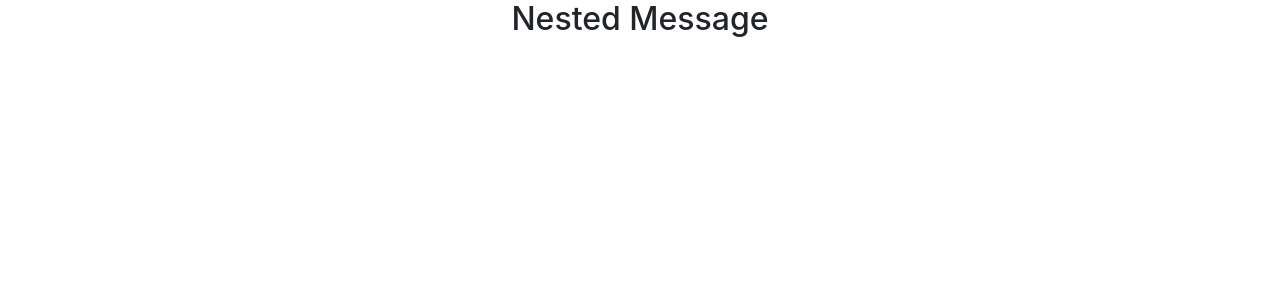
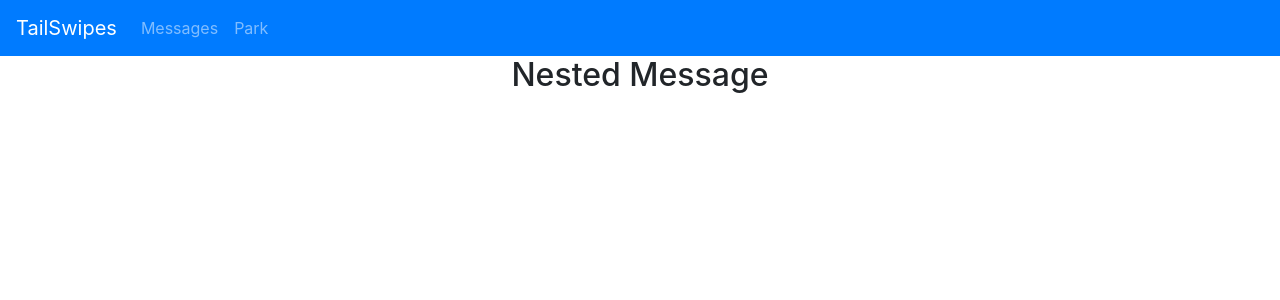
Before and after one commit to glennanj1/tail-swipes, a React (Create React App) app: page /messages/1 in a window 1280 px wide. Shown: the top 300 px of the page. Built offline with nearby package versions, Linux system fonts and the light colour scheme; what google-maps-react would draw is missing.

Commit message:
fixed loading state and added nav to user messages

```diff
--- a/src/containers/ProfileContainer.js
+++ b/src/containers/ProfileContainer.js
@@ -36,7 +36,7 @@ class ProfileContainer extends React.Component {
 const mapStateToProps = state => {
     return {
       data: state.profiles.profiles,
-      loading: state.loading
+      loading: state.profiles.loading
     }
 }
 
--- a/src/containers/UserMessages.js
+++ b/src/containers/UserMessages.js
@@ -1,12 +1,12 @@
 import React from 'react'
-import Image from 'react-bootstrap/Image'
-
+import Navigation from '../components/Navigation'
 
 export default class Messages extends React.Component {
 
     render() {
         return (
             <div>
+                <Navigation />
                 <h2>Nested Message</h2>
             </div>
         )
```
